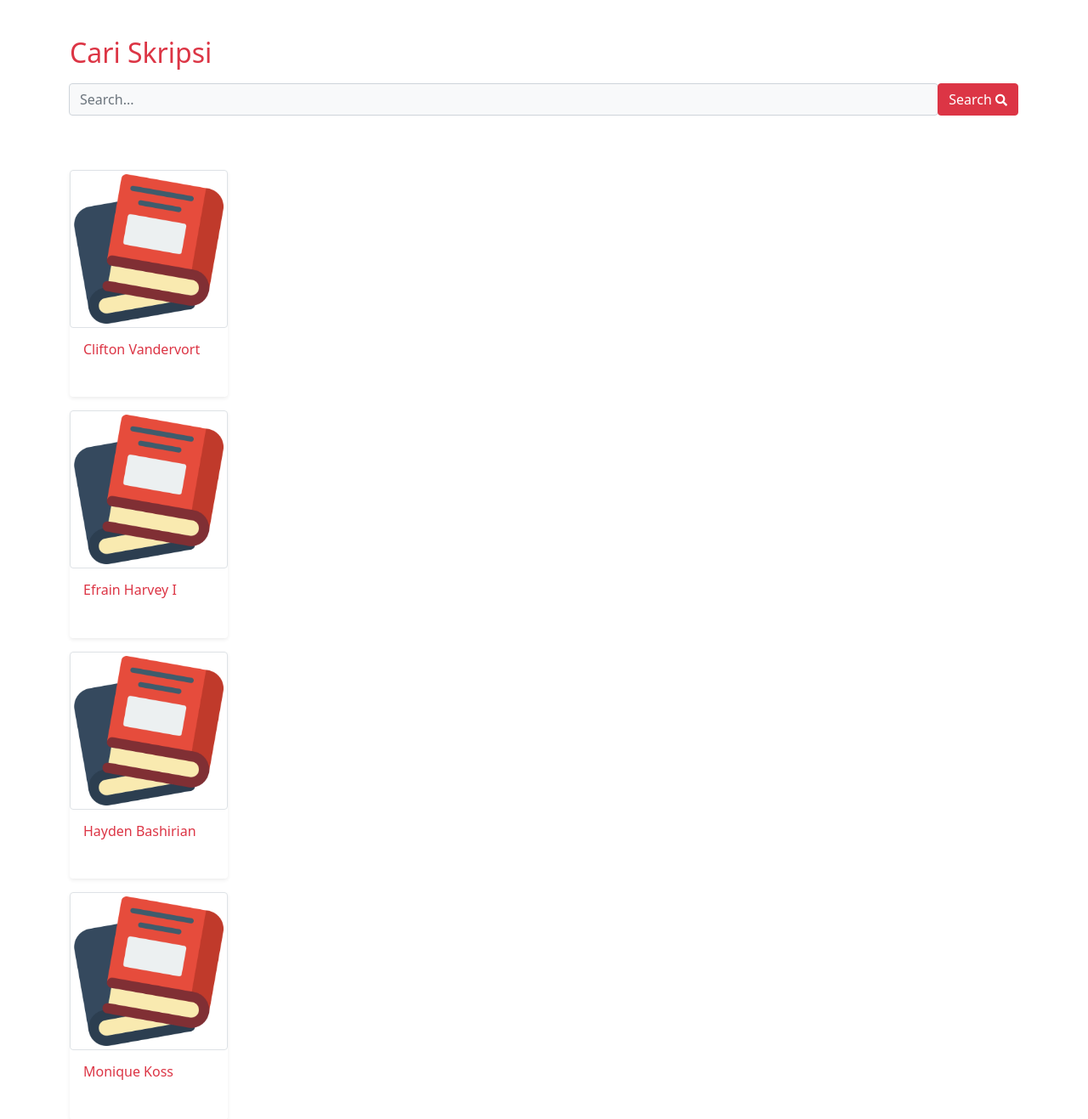
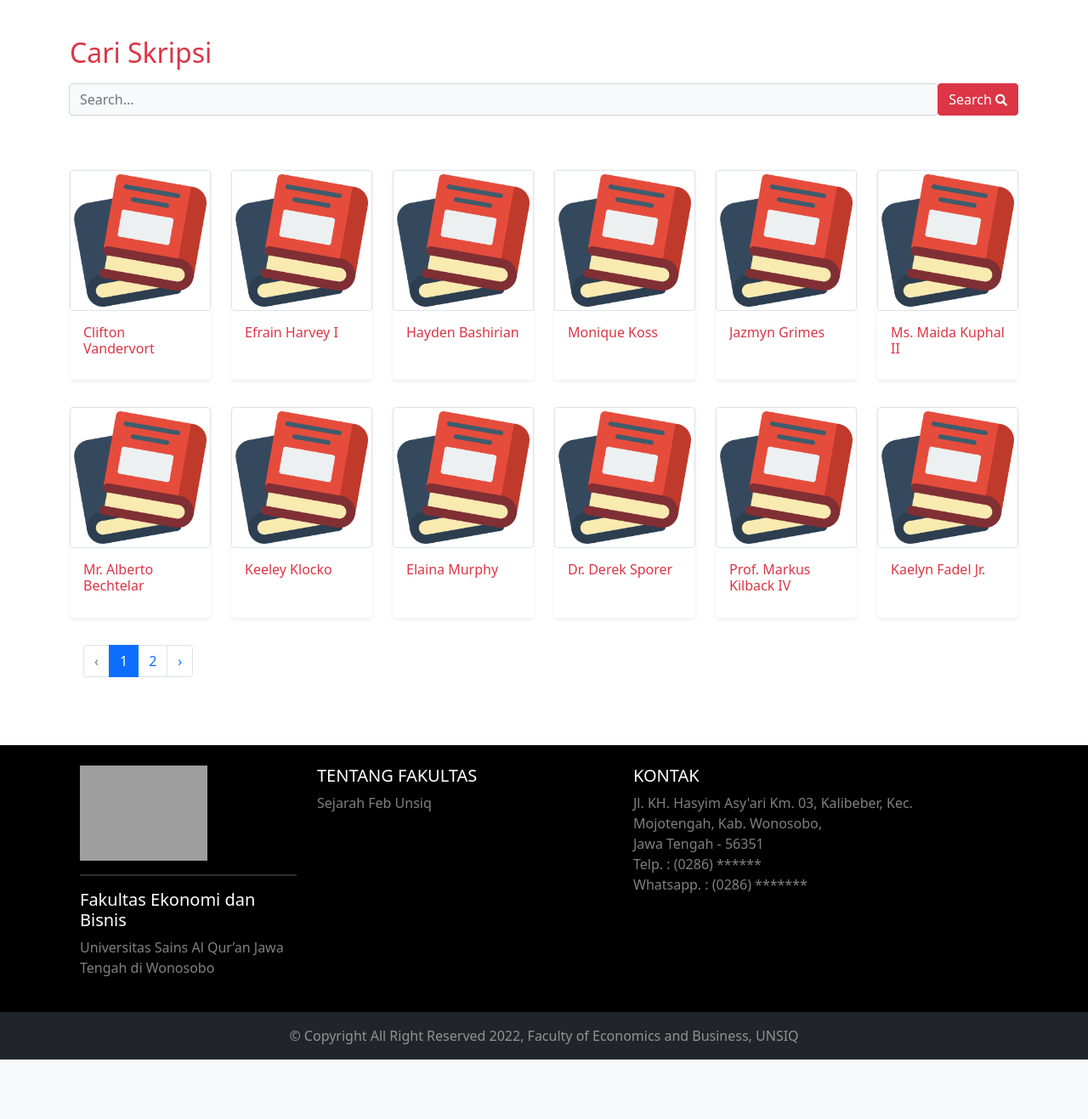
Before and after one commit to Golummn/DigiLib, a Laravel app: page /daftar-skripsi in a window 1280 px wide. Shown: the part 234-1551 px from the top of the page at 85% size. After the commit the page ends 1481 px from the top, so only its background shows below. Run offline with Laravel 8, Linux system fonts and the light colour scheme; data comes from the database, SQL or seed files in the repository; grey boxes are pictures that could not be loaded.

```diff
--- a/resources/views/show/skripsi.blade.php
+++ b/resources/views/show/skripsi.blade.php
@@ -29,7 +29,7 @@
                 </form>
             </div>
         </div>
-        <div class="row-cols-md-auto">
+        <div class="row row-cols-md-auto">
             @foreach ($skripsi as $data)
                 <div class="col-md-2">
                     <a href="daftar-skripsi/{{$data->id}}" class="text-decoration-none">
```
